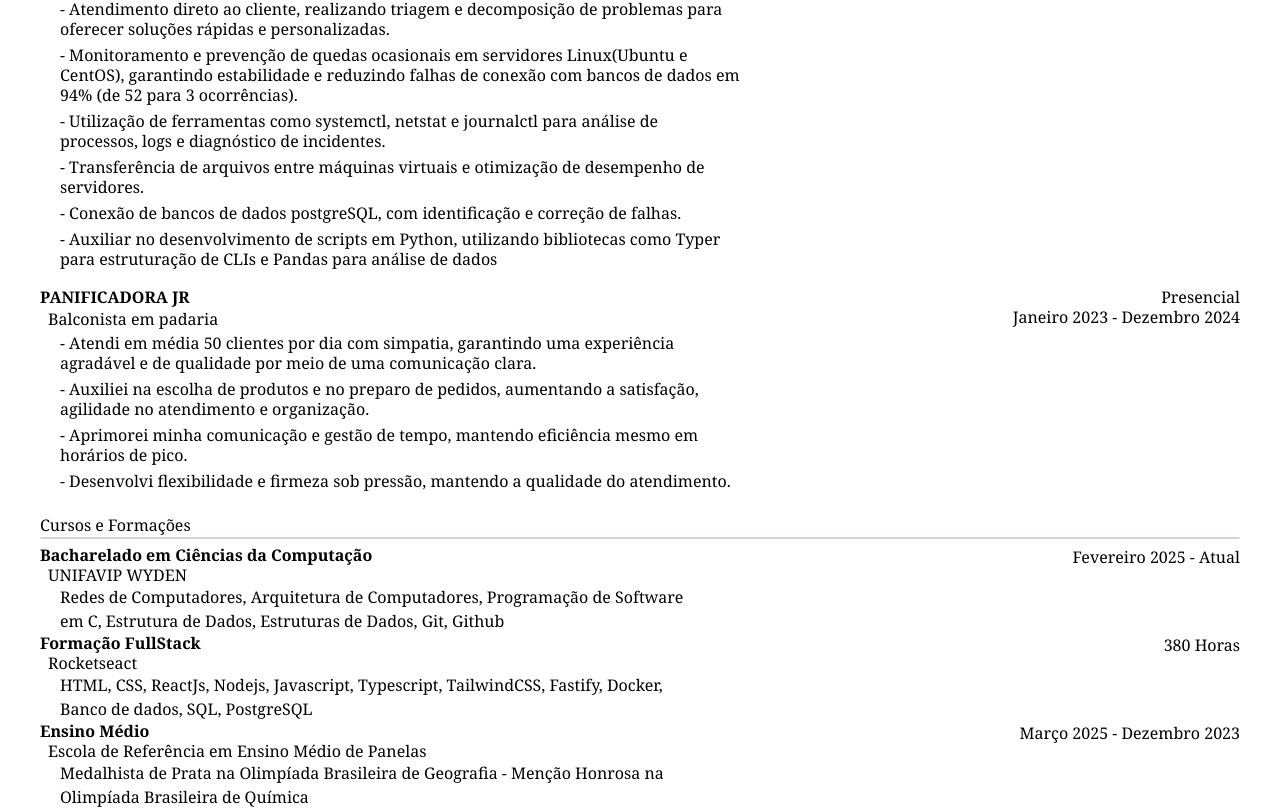
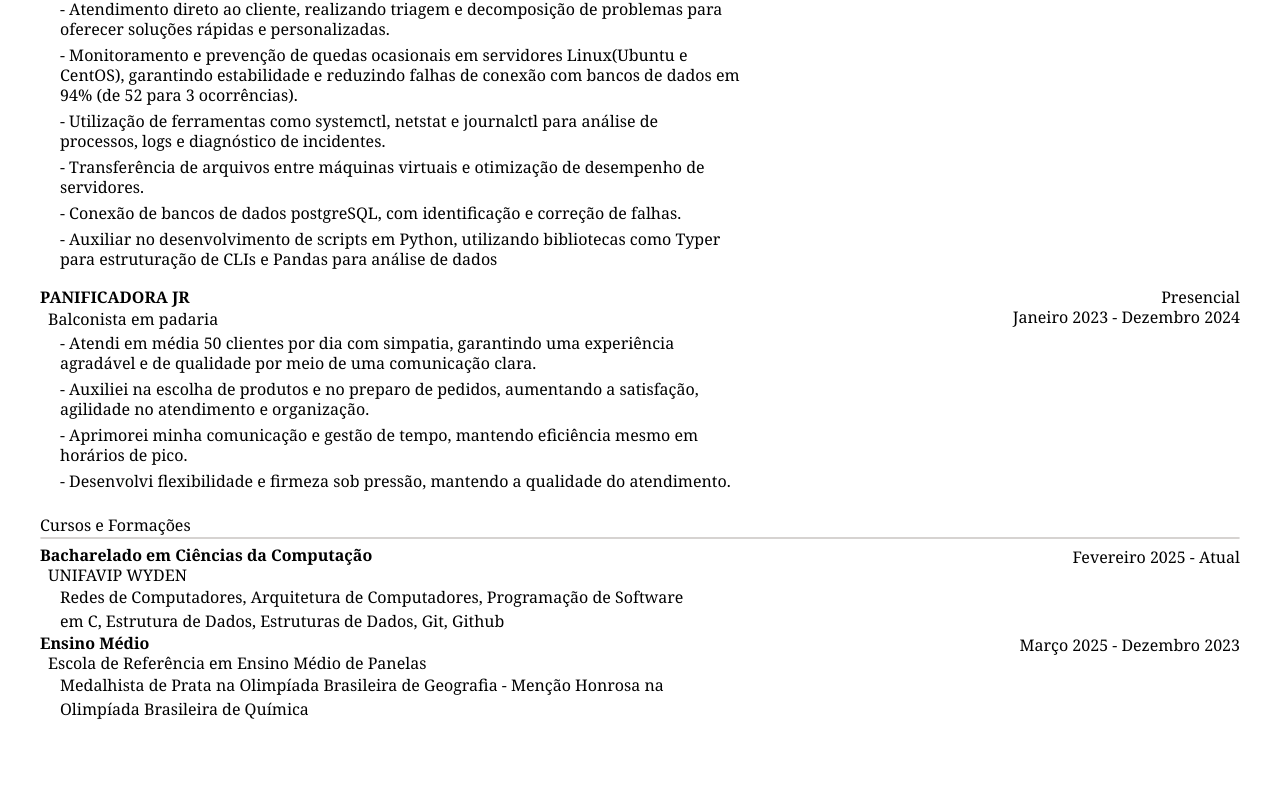
Before and after one commit to Dev-Nadson/curriculum, a React app: page / in a window 1280 px wide. Shown: the part 315-1124 px from the top of the page. After the commit the page ends 1036 px from the top, so only its background shows below. Built offline with nearby package versions, Linux system fonts and the light colour scheme; the HTML template or start-up script is replaced by a standard one.

Commit message:
rocketseat removed

```diff
--- a/src/Data/Data.ts
+++ b/src/Data/Data.ts
@@ -95,12 +95,6 @@ export const USER: Data = {
             description: "Redes de Computadores, Arquitetura de Computadores, Programação de Software em C, Estrutura de Dados, Estruturas de Dados, Git, Github"
         },
         {
-            title: "Formação FullStack",
-            school: "Rocketseact",
-            date: "380 Horas",
-            description: "HTML, CSS, ReactJs, Nodejs, Javascript, Typescript, TailwindCSS, Fastify, Docker, Banco de dados, SQL, PostgreSQL"
-        },
-        {
             title: "Ensino Médio",
             school: "Escola de Referência em Ensino Médio de Panelas",
             date: "Março 2025 - Dezembro 2023",
```
